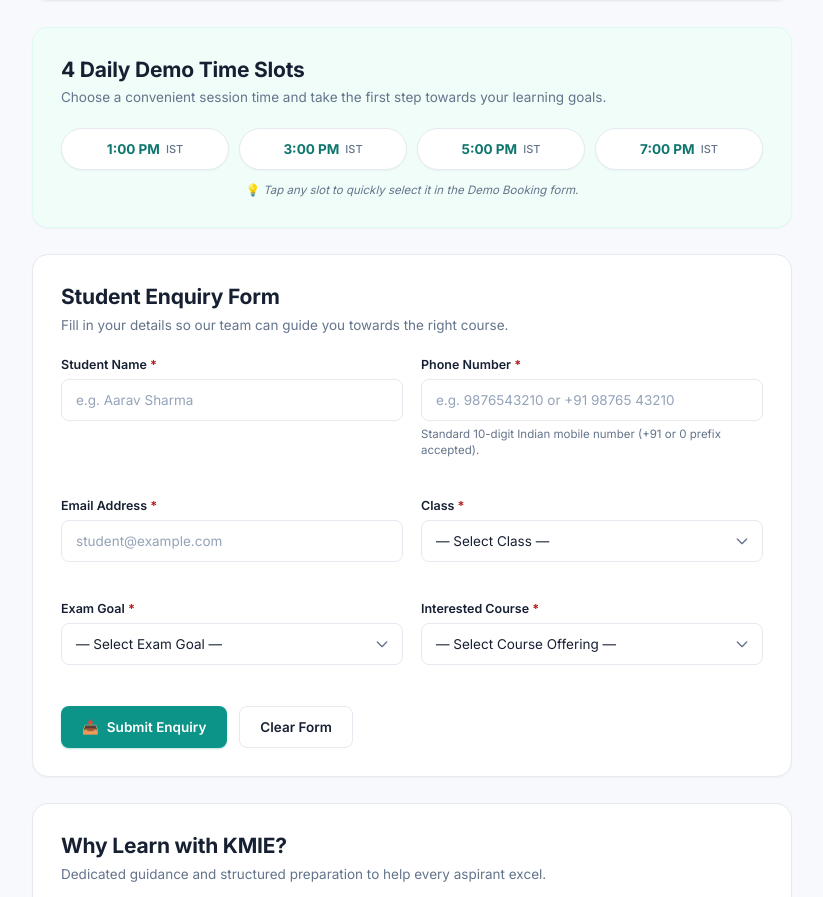
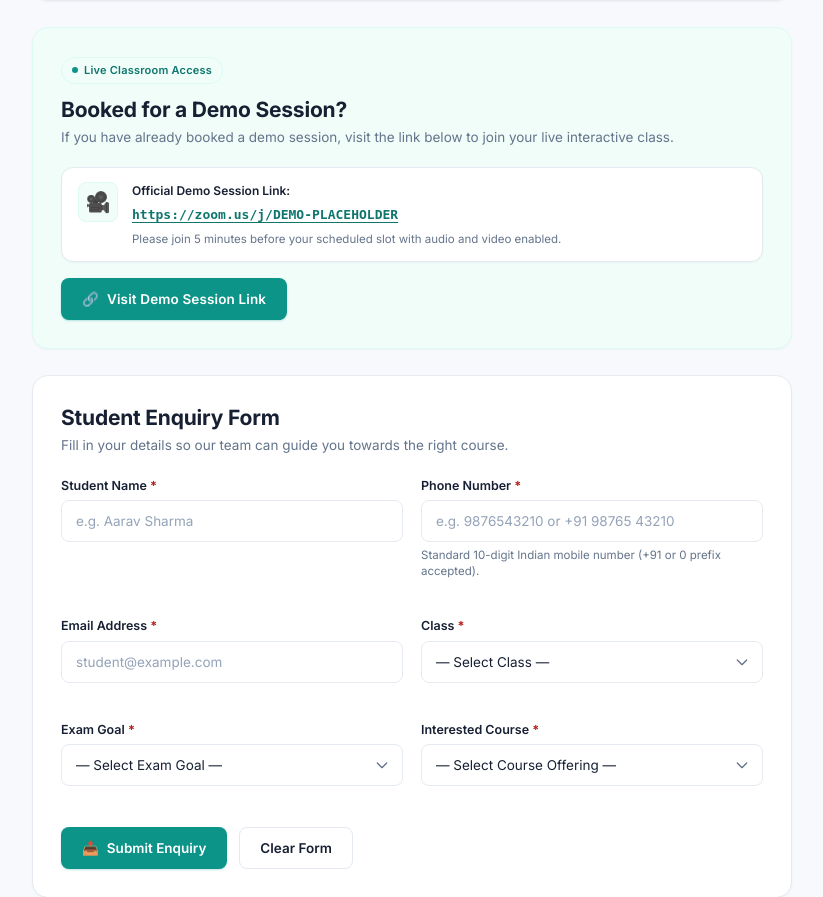
Before and after one commit to Nandini-0321/KMIE, a Flask app: page / in a window 1280 px wide. Shown: the part 873-1770 px from the top of the page, without its empty margins (228-1051 px from the left). Run offline with Flask 3, Linux system fonts and the light colour scheme; data comes from the database, SQL or seed files in the repository; some libraries are stand-ins or nearby versions.

Commit message:
feat: replace time slots card with live demo session join card

```diff
--- a/app.py
+++ b/app.py
@@ -30,6 +30,7 @@ from services.booking_service import (
     create_or_reschedule_booking,
     update_booking_status,
     get_all_bookings,
+    get_zoom_placeholder_url,
 )
 from services.google_sheets_service import (
     is_configured as is_sheets_configured,
@@ -138,6 +139,7 @@ def index():
         stats=stats,
         db_status=db_status,
         error_message=error_message,
+        demo_meeting_url=get_zoom_placeholder_url(),
     )
 
 
--- a/static/css/style.css
+++ b/static/css/style.css
@@ -495,82 +495,103 @@ img, svg {
 }
 
 /* ============================================================
-   8. 4 DAILY DEMO TIME SLOTS CARD (Pale Mint Surface)
+   8. LIVE DEMO SESSION ACCESS CARD (Pale Mint Surface)
    ============================================================ */
-.time-slots-card {
+.demo-access-card {
   background: var(--pale-mint);
   border: 1px solid var(--soft-mint);
   box-shadow: var(--shadow-sm);
 }
 
-.slots-pill-grid {
-  display: grid;
-  grid-template-columns: repeat(2, 1fr);
-  gap: 10px;
+.demo-access-content {
+  display: flex;
+  flex-direction: column;
+  gap: 16px;
   margin-top: 14px;
+}
+
+.demo-access-box {
+  display: flex;
+  align-items: flex-start;
+  gap: 14px;
+  padding: 14px 16px;
+  background: var(--surface-white);
+  border: 1px solid var(--border-color);
+  border-radius: var(--radius-md);
+  box-shadow: var(--shadow-sm);
+}
+
+.demo-access-icon {
+  width: 40px;
+  height: 40px;
+  border-radius: var(--radius-sm);
+  background: var(--pale-mint);
+  border: 1px solid var(--soft-mint);
+  display: flex;
+  align-items: center;
+  justify-content: center;
+  font-size: 20px;
+  flex-shrink: 0;
+}
+
+.demo-access-details {
+  flex: 1;
+  min-width: 0;
+  display: flex;
+  flex-direction: column;
+  gap: 4px;
+}
+
+.demo-access-label {
+  font-size: 12px;
+  font-weight: 600;
+  color: var(--text-main);
+}
+
+.demo-access-url {
+  font-family: monospace;
+  font-size: 13px;
+  color: var(--dark-teal);
+  font-weight: 600;
+  word-break: break-all;
+  overflow-wrap: anywhere;
+  text-decoration: underline;
+  text-underline-offset: 3px;
+}
+
+.demo-access-url:hover {
+  color: var(--primary-teal);
+}
+
+.demo-access-hint {
+  font-size: 11.5px;
+  color: var(--text-muted);
+  line-height: 1.4;
+  margin-top: 2px;
+}
+
+.demo-access-action {
   width: 100%;
 }
 
-@media (min-width: 520px) {
-  .slots-pill-grid {
-    grid-template-columns: repeat(4, 1fr);
-  }
-}
-
-.slot-pill {
-  background: var(--surface-white);
-  border: 1px solid var(--border-color);
-  border-radius: var(--radius-full);
-  padding: 10px 14px;
-  display: flex;
-  align-items: center;
-  justify-content: center;
-  gap: 6px;
-  cursor: pointer;
-  transition: var(--transition);
-  min-height: 42px;
-  font-family: inherit;
-  box-shadow: var(--shadow-sm);
-}
-
-.slot-pill:hover {
-  border-color: var(--primary-teal);
-  background: #F4FBF9;
-  transform: translateY(-1px);
-}
-
-.slot-pill--selected {
-  background: var(--primary-teal) !important;
-  border-color: var(--dark-teal) !important;
-  color: var(--surface-white) !important;
+.btn--demo-join {
+  width: 100%;
+  padding: 12px 20px;
+  font-size: 14px;
+  font-weight: 700;
+  letter-spacing: 0.01em;
   box-shadow: 0 2px 4px 0 rgba(13, 148, 136, 0.25);
 }
 
-.slot-pill-time {
-  font-size: 13.5px;
-  font-weight: 700;
-  color: var(--dark-teal);
-}
-
-.slot-pill--selected .slot-pill-time {
-  color: var(--surface-white);
-}
-
-.slot-pill-zone {
-  font-size: 11px;
-  font-weight: 500;
-  color: var(--text-muted);
-}
-
-.slot-pill--selected .slot-pill-zone {
-  color: rgba(255, 255, 255, 0.85);
-}
-
-.slots-footnote {
-  font-size: 11.5px;
-  color: var(--text-muted);
-  margin-top: 12px;
-  text-align: center;
+@media (min-width: 640px) {
+  .demo-access-action {
+    display: flex;
+    justify-content: flex-start;
+  }
+  .btn--demo-join {
+    width: auto;
+    min-width: 220px;
+  }
 }
 
 /* ============================================================
--- a/templates/index.html
+++ b/templates/index.html
@@ -44,36 +44,55 @@
   </section>
 
   <!-- ================================================================
-       3. 4 DAILY DEMO TIME SLOTS INFORMATION CARD
+       3. LIVE DEMO SESSION ACCESS CARD (For booked students)
   ================================================================ -->
-  <section class="portal-card time-slots-card" aria-labelledby="slots-heading">
+  <section class="portal-card demo-access-card" aria-labelledby="demo-access-heading">
+    <div class="card-badge-row">
+      <span class="status-badge status-badge--mint">
+        <span class="status-dot"></span> Live Classroom Access
+      </span>
+    </div>
     <div class="section-header">
-      <h2 class="section-title" id="slots-heading">4 Daily Demo Time Slots</h2>
+      <h2 class="section-title" id="demo-access-heading">Booked for a Demo Session?</h2>
       <p class="section-subtitle">
-        Choose a convenient session time and take the first step towards your learning goals.
+        If you have already booked a demo session, visit the link below to join your live interactive class.
       </p>
     </div>
-    <div class="slots-pill-grid">
-      <button type="button" class="slot-pill" data-slot="13:00" onclick="selectQuickSlot('13:00')" aria-label="Select 1:00 PM Demo Slot">
-        <span class="slot-pill-time">1:00 PM</span>
-        <span class="slot-pill-zone">IST</span>
-      </button>
-      <button type="button" class="slot-pill" data-slot="15:00" onclick="selectQuickSlot('15:00')" aria-label="Select 3:00 PM Demo Slot">
-        <span class="slot-pill-time">3:00 PM</span>
-        <span class="slot-pill-zone">IST</span>
-      </button>
-      <button type="button" class="slot-pill" data-slot="17:00" onclick="selectQuickSlot('17:00')" aria-label="Select 5:00 PM Demo Slot">
-        <span class="slot-pill-time">5:00 PM</span>
-        <span class="slot-pill-zone">IST</span>
-      </button>
-      <button type="button" class="slot-pill" data-slot="19:00" onclick="selectQuickSlot('19:00')" aria-label="Select 7:00 PM Demo Slot">
-        <span class="slot-pill-time">7:00 PM</span>
-        <span class="slot-pill-zone">IST</span>
-      </button>
+
+    <div class="demo-access-content">
+      <div class="demo-access-box">
+        <div class="demo-access-icon">
+          <span>🎥</span>
+        </div>
+        <div class="demo-access-details">
+          <span class="demo-access-label">Official Demo Session Link:</span>
+          <a
+            href="{{ demo_meeting_url or 'https://zoom.us/j/DEMO-PLACEHOLDER' }}"
+            target="_blank"
+            rel="noopener noreferrer"
+            class="demo-access-url"
+          >
+            {{ demo_meeting_url or 'https://zoom.us/j/DEMO-PLACEHOLDER' }}
+          </a>
+          <p class="demo-access-hint">
+            Please join 5 minutes before your scheduled slot with audio and video enabled.
+          </p>
+        </div>
+      </div>
+
+      <div class="demo-access-action">
+        <a
+          href="{{ demo_meeting_url or 'https://zoom.us/j/DEMO-PLACEHOLDER' }}"
+          target="_blank"
+          rel="noopener noreferrer"
+          class="btn btn--primary btn--demo-join"
+          id="joinDemoBtn"
+        >
+          <span class="btn-icon">🔗</span>
+          Visit Demo Session Link
+        </a>
+      </div>
     </div>
-    <p class="slots-footnote">
-      💡 <em>Tap any slot to quickly select it in the Demo Booking form.</em>
-    </p>
   </section>
 
   <!-- ================================================================
```
